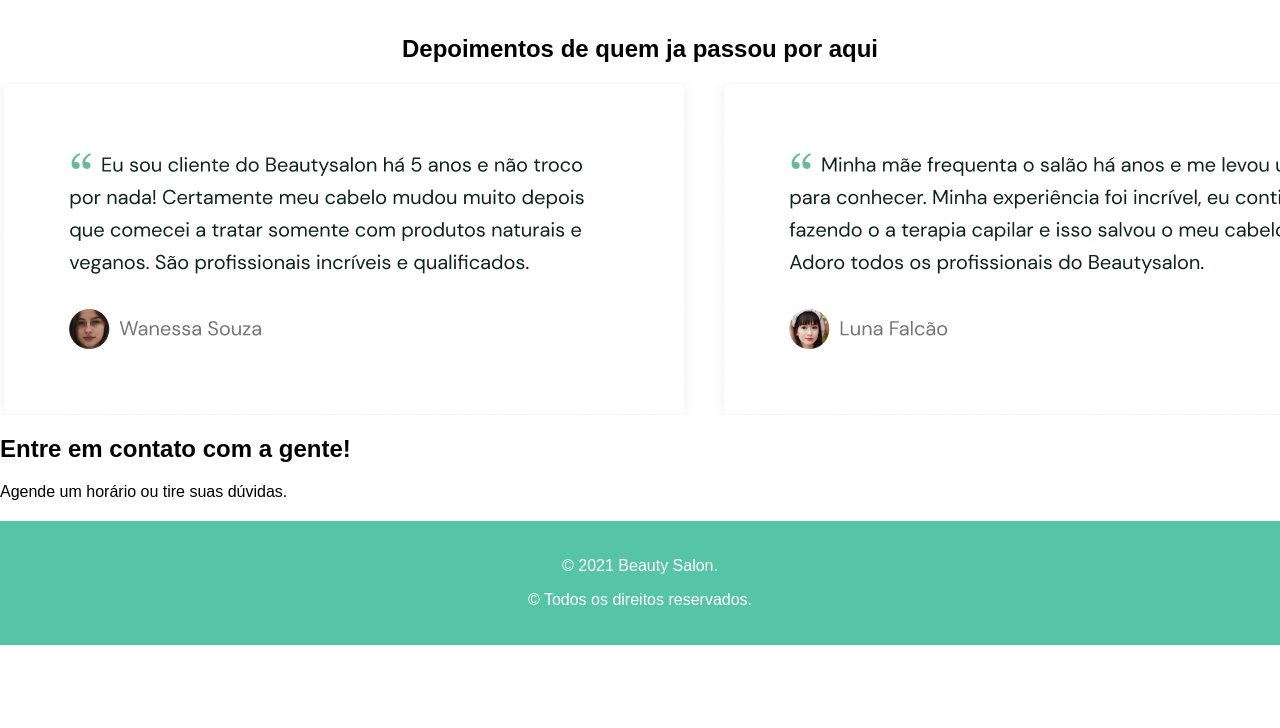
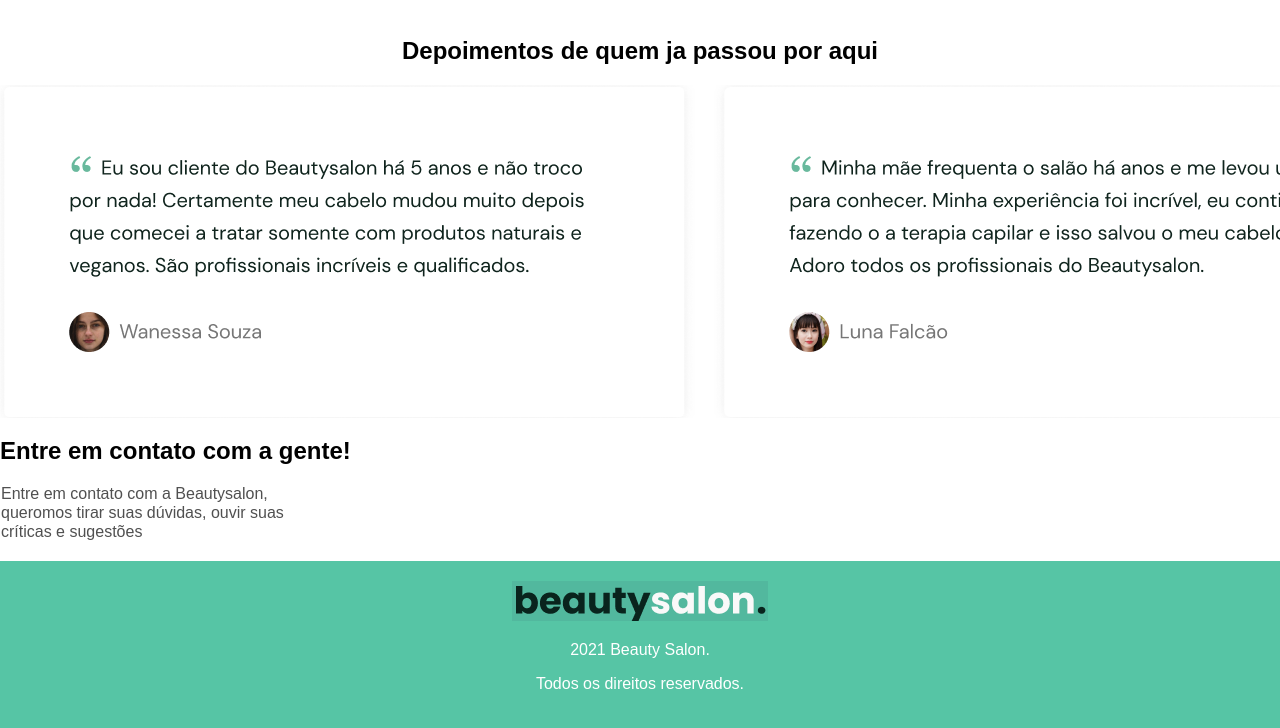
Before and after one commit to Messi69Pother/3-ano_exercicio03, a website: page src/index.html in a window 1280 px wide. Shown: the part 1970-2698 px from the top of the page. Before the commit the page ends 2615 px from the top, so only its background shows below. Drawn offline with Linux system fonts and the light colour scheme.

Commit message:
quarta mudança

```diff
--- a/src/index.html
+++ b/src/index.html
@@ -8,7 +8,7 @@
 </head>
 <body>
     <header>
-        <h1>Beauty Salon</h1>
+        <img class="titulo" src="./img/titulo.png" alt="">
         <nav>
             <ul>
                 <button class="btn">Inicio</button>
@@ -59,12 +59,17 @@
 
     <section id="contato">
         <h2>Entre em contato com a gente!</h2>
-        <p>Agende um horário ou tire suas dúvidas.</p>
+        <p class="quinta">Entre em contato com a Beautysalon,</p>
+        <p class="quinta">queromos tirar suas dúvidas, ouvir suas</p>
+        <p class="quinta">críticas e sugestões</p>
     </section>
 
     <footer>
-        <p>&copy; 2021 Beauty Salon.</p>
-        <p>&copy; Todos os direitos reservados.</p>
+        <div class="footer">
+            <img src="./img/titulofooter.png" alt="">
+            <p>2021 Beauty Salon.</p>
+            <p>Todos os direitos reservados.</p>
+        </div>
     </footer>
 
     <script src="./scripts/main.js"></script>
```
Also changed, not shown: dist/styles/main.css, src/img/titulo.png (added), src/img/titulofooter.png (added).
